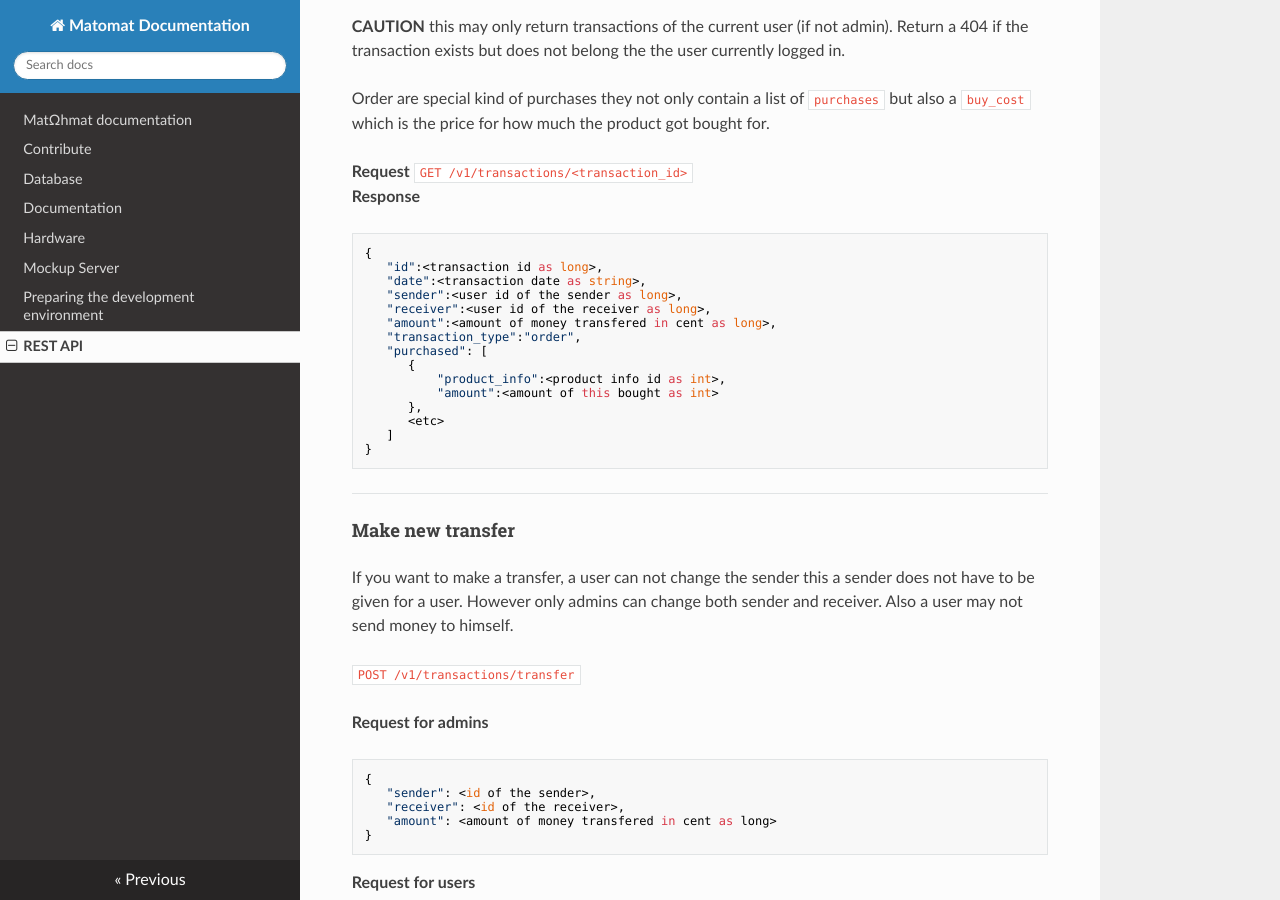
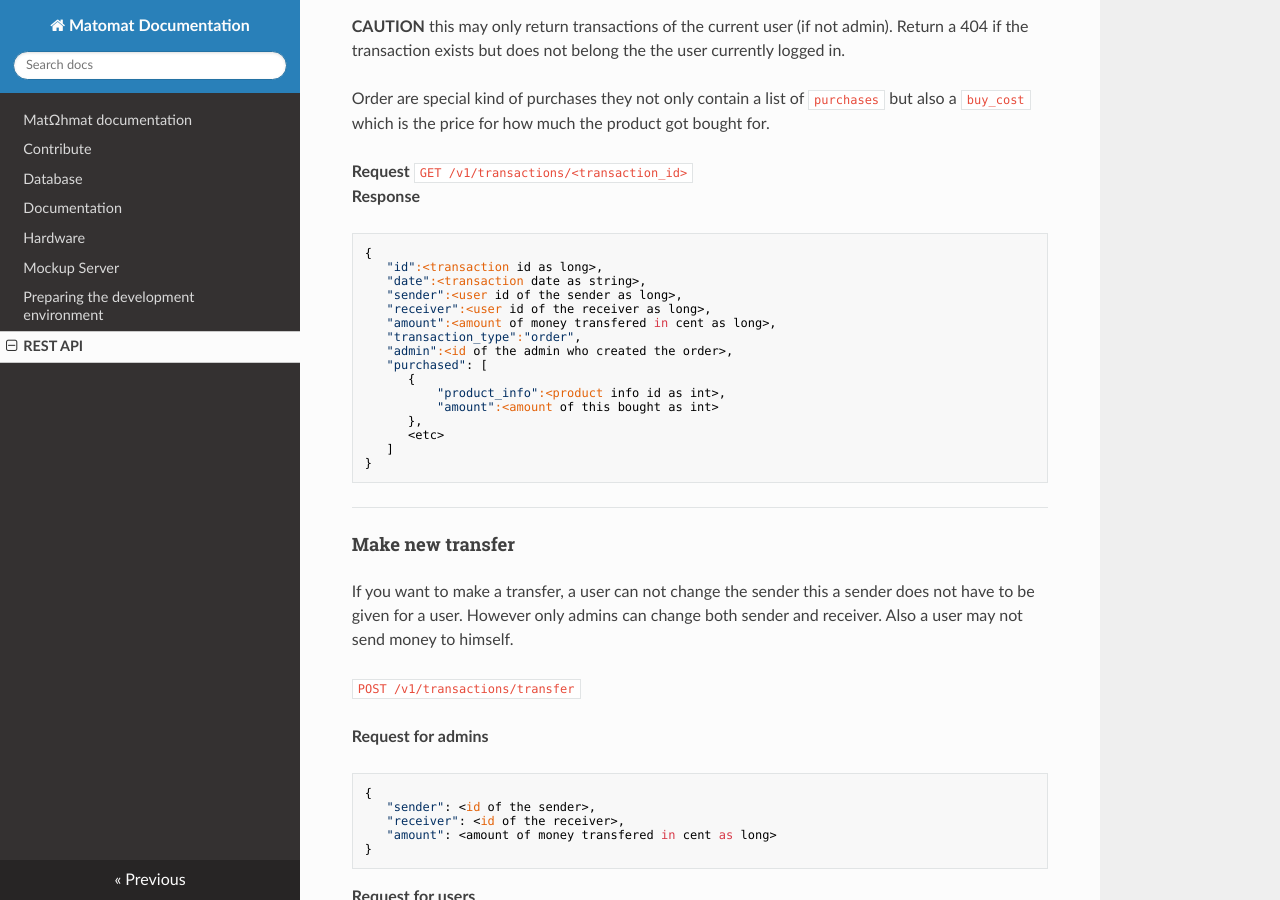
Before and after one commit to FSIN-ohm/Matomat-Documentation, an MkDocs documentation site: the page built from docs/rest_api.md, in a window 1280 px wide and 900 px high, scrolled down 10074 px. Built offline with MkDocs 1.6.1, drawn with Linux system fonts in a browser that asks for light colours; nearby versions of some CDN libraries.

Commit message:
add admin to order

```diff
--- a/docs/rest_api.md
+++ b/docs/rest_api.md
@@ -490,6 +490,7 @@
    "receiver":<user id of the receiver as long>,
    "amount":<amount of money transfered in cent as long>,
    "transaction_type":"order",
+   "admin":<id of the admin who created the order>,
    "purchased": [
       {
           "product_info":<product info id as int>,
```
